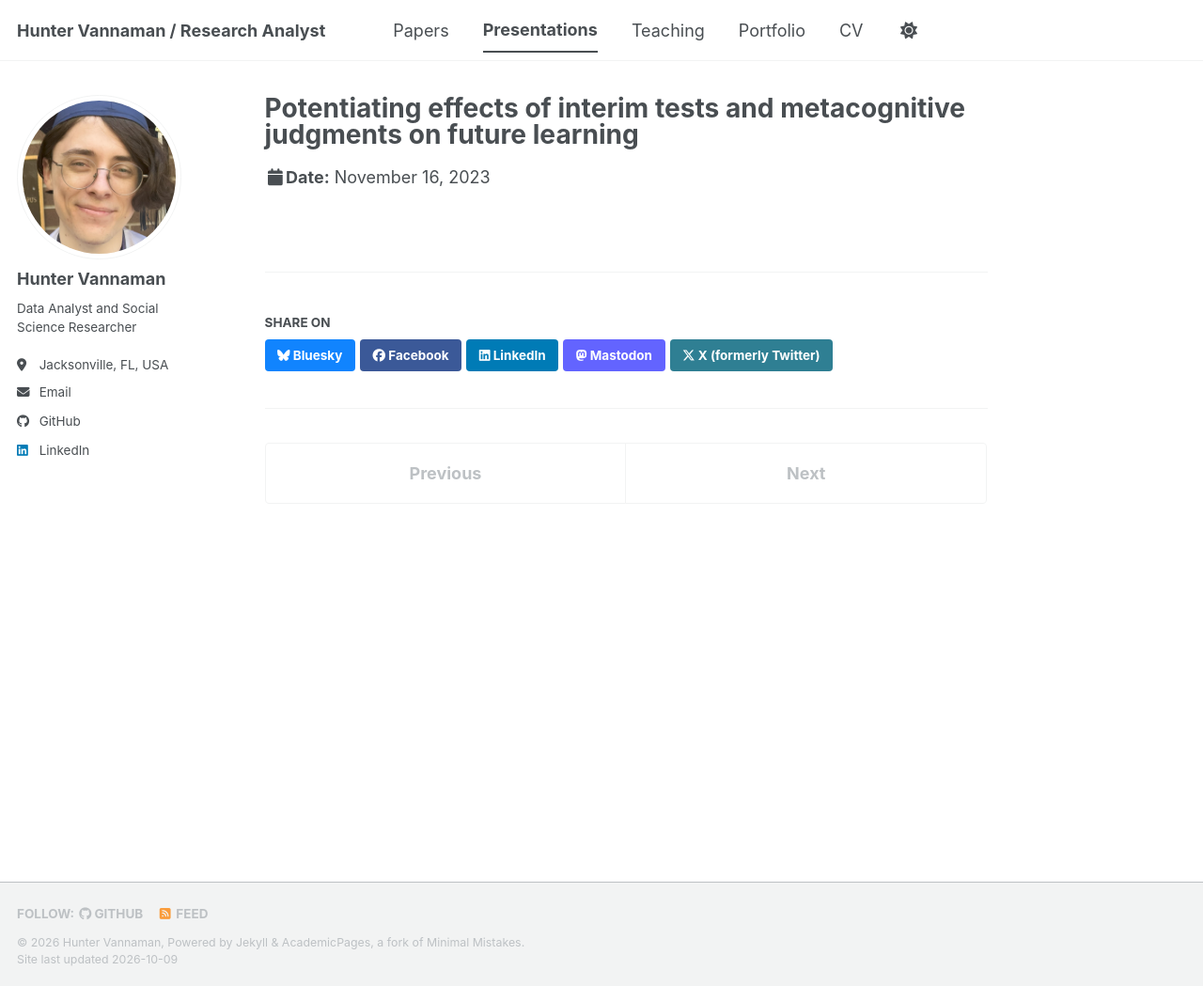
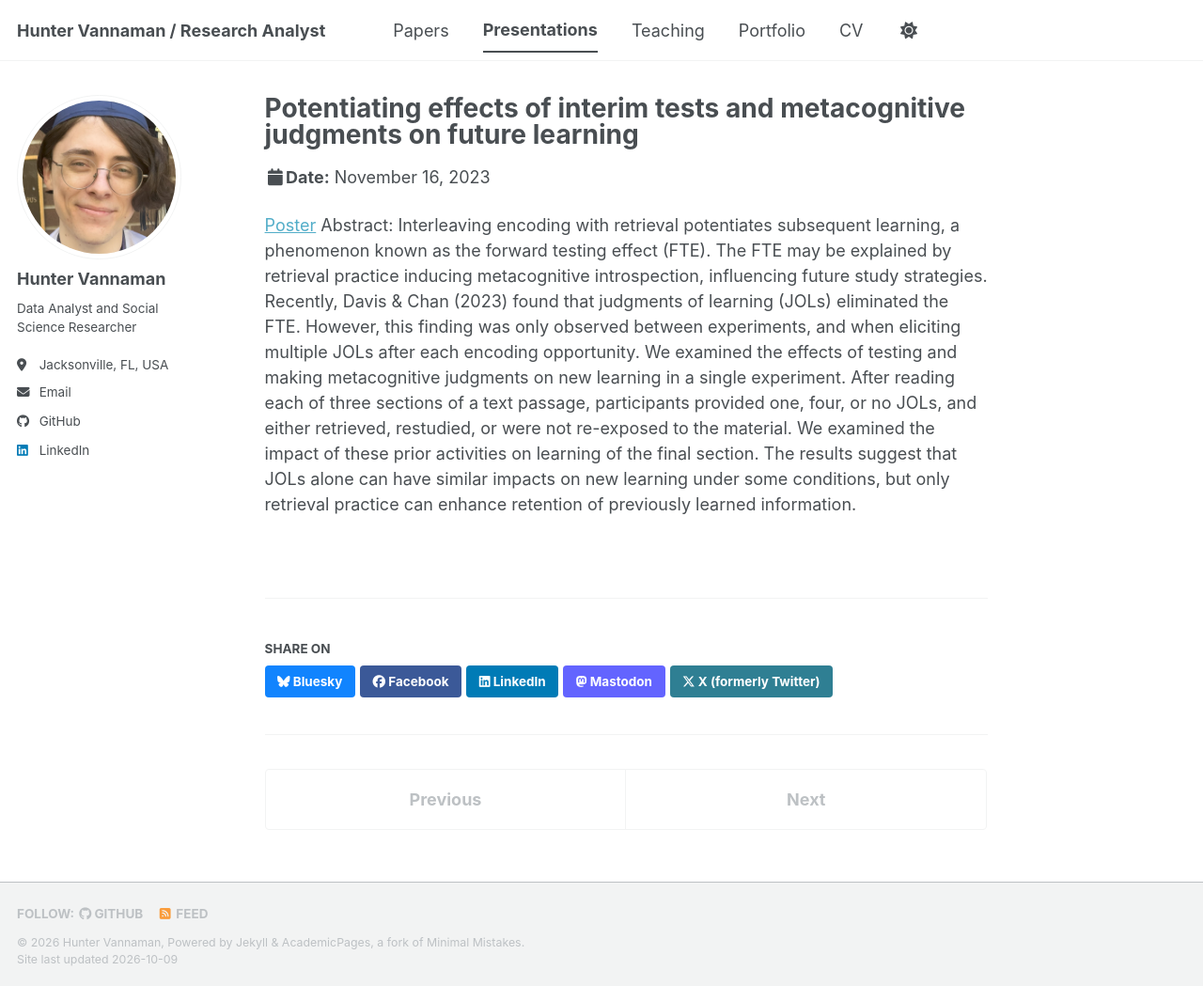
Before and after one commit to huntervannaman/huntervannaman.github.io, a Jekyll site: the page built from _talks/2023-11-16.md, in a window 1280 px wide and 1049 px high. Shown: the whole window at 94% size. Built offline with Jekyll 4.4.1, drawn with Linux system fonts in a browser that asks for light colours; a style sheet for code colours, icons or effects is not loaded.

Commit message:
Update 2023-11-16.md

```diff
--- a/_talks/2023-11-16.md
+++ b/_talks/2023-11-16.md
@@ -7,3 +7,6 @@ venue: "the annual meeting of the Psychonomic Society"
 date: 2023-11-16
 location: "San Francisco, CA, USA"
 ---
+
+[Poster]()
+Abstract: Interleaving encoding with retrieval potentiates subsequent learning, a phenomenon known as the forward testing effect (FTE). The FTE may be explained by retrieval practice inducing metacognitive introspection, influencing future study strategies. Recently, Davis & Chan (2023) found that judgments of learning (JOLs) eliminated the FTE. However, this finding was only observed between experiments, and when eliciting multiple JOLs after each encoding opportunity. We examined the effects of testing and making metacognitive judgments on new learning in a single experiment. After reading each of three sections of a text passage, participants provided one, four, or no JOLs, and either retrieved, restudied, or were not re-exposed to the material. We examined the impact of these prior activities on learning of the final section. The results suggest that JOLs alone can have similar impacts on new learning under some conditions, but only retrieval practice can enhance retention of previously learned information.
```
